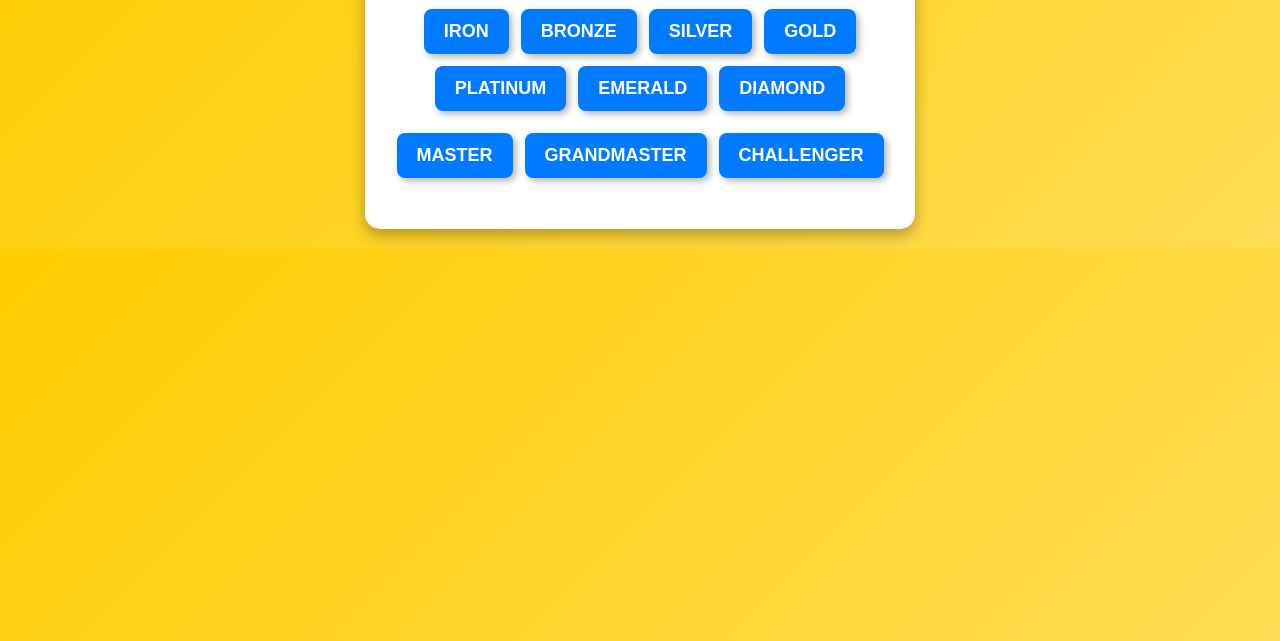
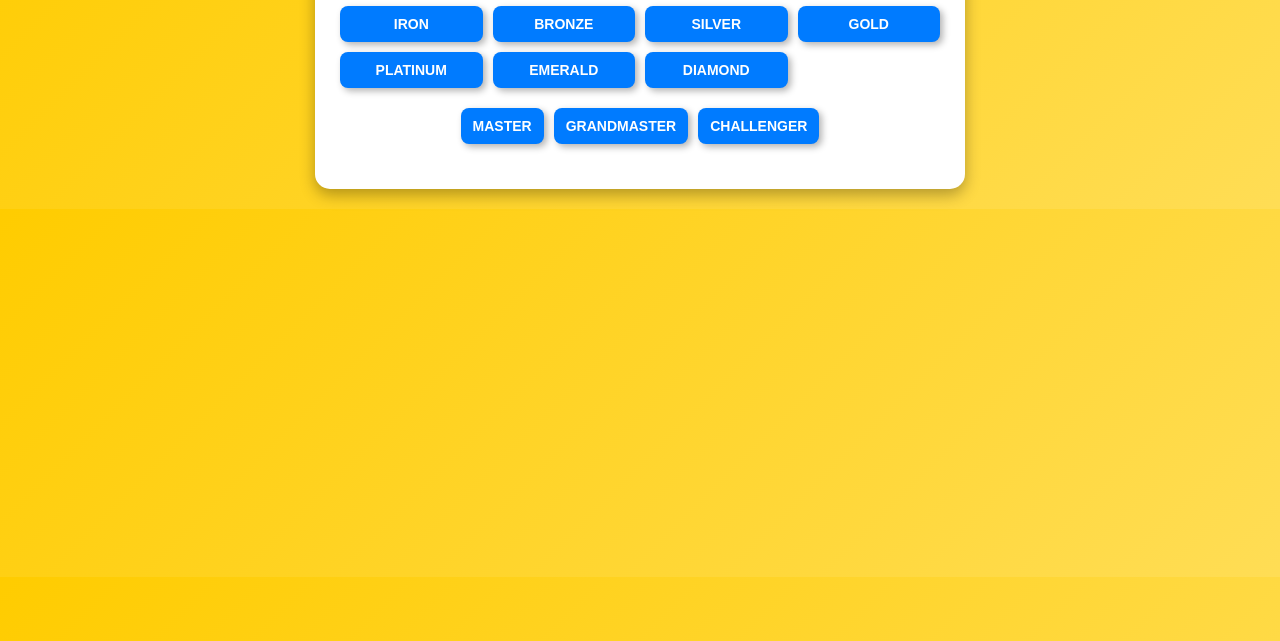
Before and after one commit to nisstfast/nisstfast.github.io, a plain HTML site: page index.html in a window 1280 px wide. Shown: the part 159-800 px from the top of the page. Drawn offline with Linux system fonts and the light colour scheme.

Commit message:
Update index.html

```diff
--- a/index.html
+++ b/index.html
@@ -12,7 +12,7 @@
             background: linear-gradient(135deg, #ffcc00, #ffdd55);
         }
         .container {
-            max-width: 500px;
+            max-width: 600px;
             margin: auto;
             background: white;
             padding: 25px;
@@ -20,23 +20,35 @@
             box-shadow: 0px 6px 15px rgba(0, 0, 0, 0.3);
         }
         .title {
-            font-size: 36px;
+            font-size: 40px;
             font-weight: 900;
             color: #ff6600;
             margin-bottom: 20px;
             text-transform: uppercase;
             text-shadow: 3px 3px 6px rgba(0, 0, 0, 0.3);
         }
-        .rank-buttons, .sub-rank-buttons, .special-rank-buttons {
-            display: flex;
-            flex-wrap: wrap;
+        .rank-buttons {
+            display: grid;
+            grid-template-columns: repeat(4, 1fr);
+            gap: 10px;
             justify-content: center;
             margin: 10px 0;
         }
+        .sub-rank-buttons {
+            display: flex;
+            justify-content: center;
+            gap: 10px;
+            margin-top: 10px;
+        }
+        .special-rank-buttons {
+            display: flex;
+            justify-content: center;
+            gap: 10px;
+            margin-top: 20px;
+        }
         button {
-            margin: 6px;
-            padding: 12px 20px;
-            font-size: 18px;
+            padding: 10px 12px;
+            font-size: 14px;
             font-weight: bold;
             cursor: pointer;
             border: none;
@@ -62,6 +74,14 @@
             font-weight: bold;
             color: #222;
         }
+        @media (max-width: 600px) {
+            .rank-buttons {
+                grid-template-columns: repeat(2, 1fr);
+            }
+            .sub-rank-buttons {
+                flex-wrap: wrap;
+            }
+        }
     </style>
 </head>
 <body>
@@ -84,7 +104,6 @@
         </div>
 
         <div id="subRankContainer" class="sub-rank-buttons hidden">
-            <h3>세부 랭크 선택</h3>
             <button onclick="selectSubRank(this, 'IV')">IV</button>
             <button onclick="selectSubRank(this, 'III')">III</button>
             <button onclick="selectSubRank(this, 'II')">II</button>
```
